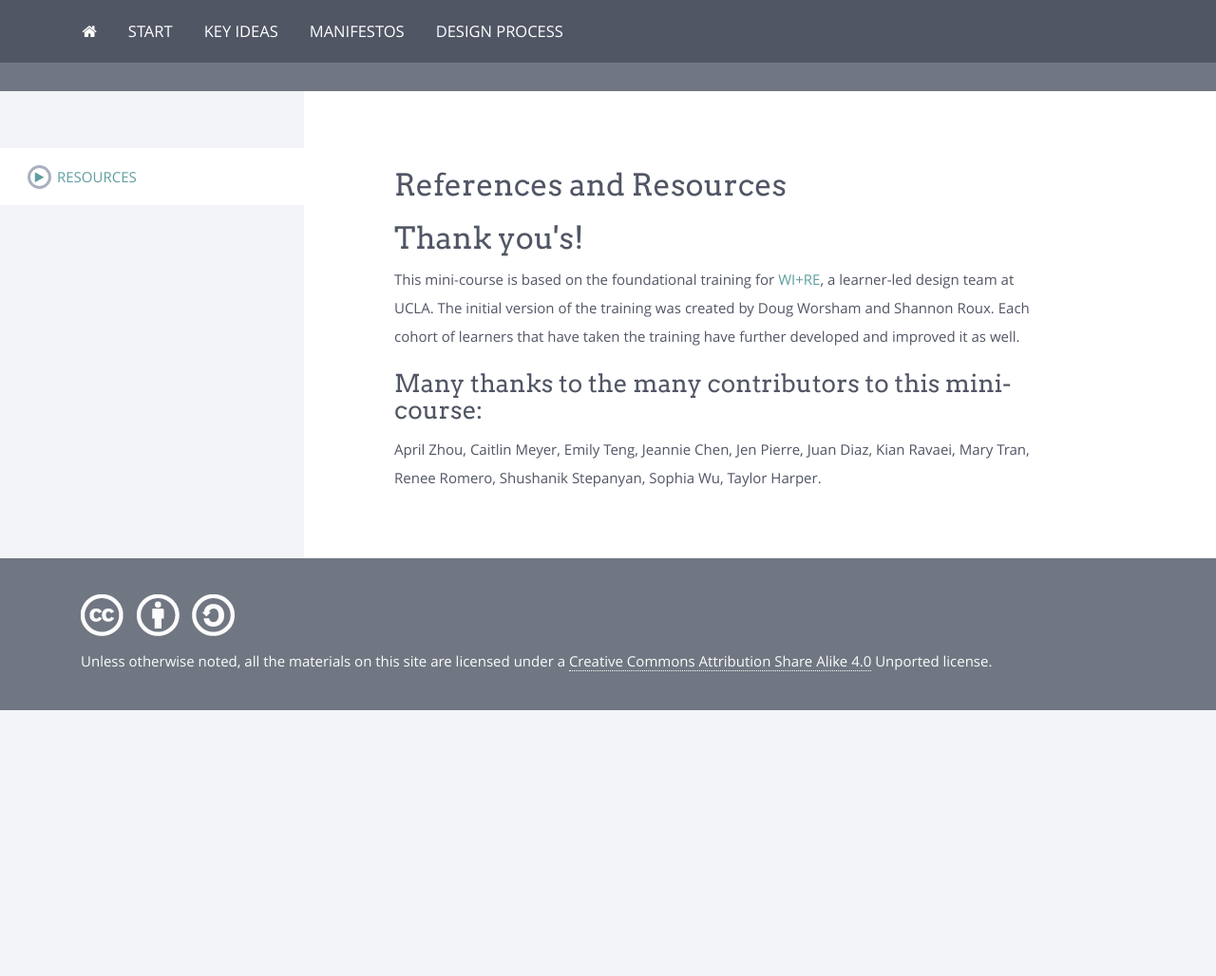
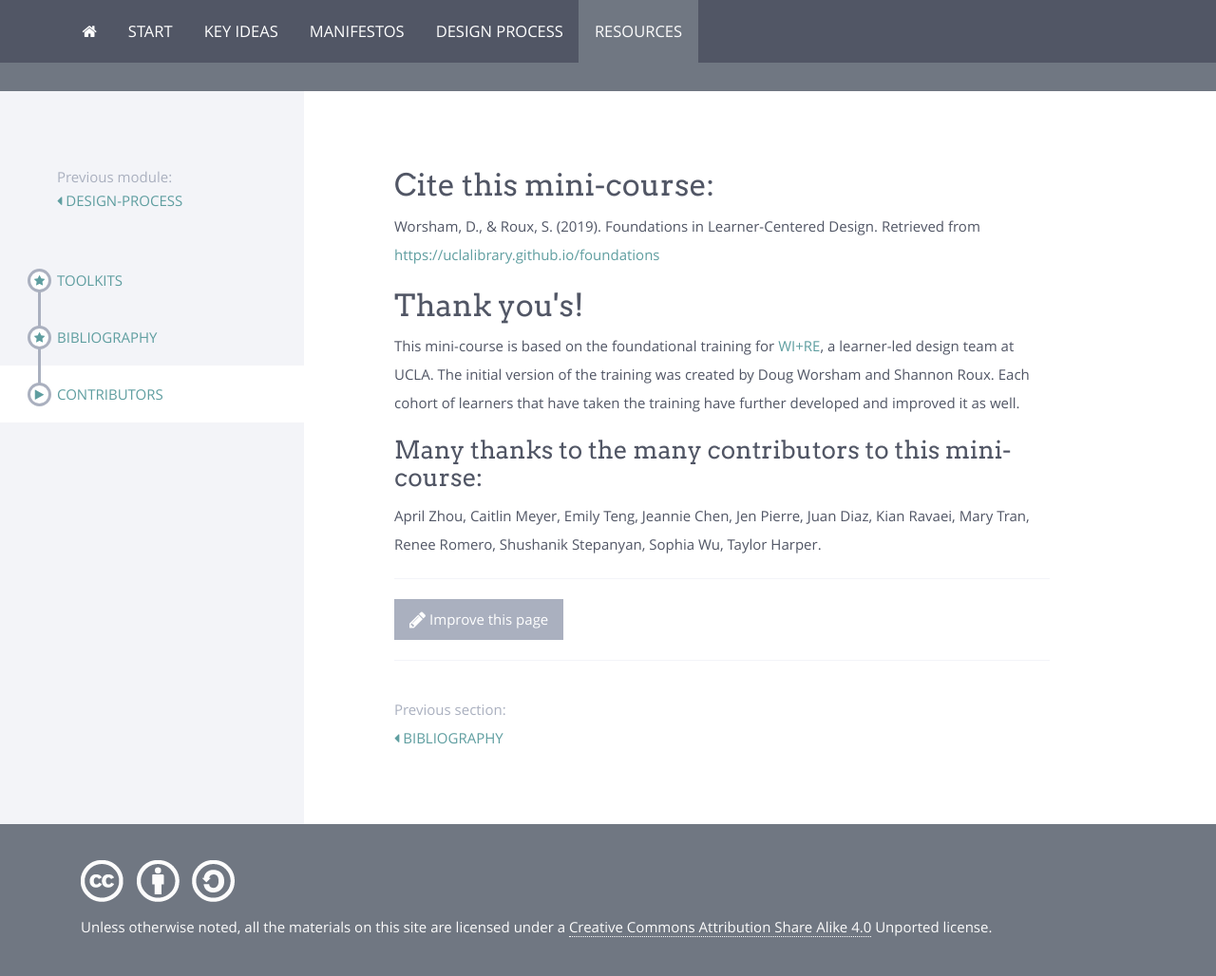
Before and after one commit to UCLALibrary/foundations, a Jekyll site: the page built from modules/resources/_posts/2000-01-03-thank-yous.html, in a window 1280 px wide. Shown: the whole page at 95% size. Built offline with Jekyll 4.4.1, drawn with Linux system fonts in a browser that asks for light colours; nearby versions of some CDN libraries; before the commit the page ends 900 px from its top, so only the background shows below that.

Commit message:
resources and improve this page

```diff
--- a/_config.yml
+++ b/_config.yml
@@ -7,6 +7,10 @@ permalink: /:categories/:title/
 # ga_tracking_code:
 # Please leave this code here for us to see how Course in a Box get used
 p2pu_ga_tracking_code: UA-55722824-1
+
+# for edit this page
+git_address: http://github.com/uclalibrary/foundations
+git_edit_address: http://github.com/uclalibrary/foundations/blob/gh-pages
 
 # Some files we need to exclude, so Github can build the site
 exclude: [Gemfile, Gemfile.lock, README.md]
--- a/_data/course.yml
+++ b/_data/course.yml
@@ -1,6 +1,6 @@
 title: Foundations in Learner-Centered Design
 description: Launch a learner-centered design team and start making things together with this quick and practical mini-course.
-modules: [start, key-ideas, manifestos, design-process]
+modules: [start, key-ideas, manifestos, design-process, resources]
 # signups:
 # - name: Doug
 #   image: https:...jpg
--- a/_layouts/course_page.html
+++ b/_layouts/course_page.html
@@ -14,7 +14,10 @@ layout: base
                     {{ content }}
 					{% include next_in_module.html %}
 					{% if prev or next %}
-						<hr />
+				    <hr />
+                    <a target="_blank" href="{{site.git_edit_address}}/{{ page.path }}" class="btn btn-default githubEditButton" role="button">
+                <i class="fa fa-pencil fa-lg"></i> Improve this page</a>
+                    <hr />
 					{% endif %}
 					{% if prev %}
 						<div class="pagination-section pull-left">
--- a/modules/key-ideas/_posts/2000-01-02-active-learning.html
+++ b/modules/key-ideas/_posts/2000-01-02-active-learning.html
@@ -10,7 +10,7 @@ title: Active Learning
 
 <script src="https://ccle.ucla.edu/mod/hvp/library/js/h5p-resizer.js" charset="UTF-8"></script>
 
-<iframe src="https://ccle.ucla.edu/mod/hvp/embed.php?id=2434406" width="100%" frameborder="1" allowfullscreen="allowfullscreen"></iframe><script src="https://ccle.ucla.edu/mod/hvp/library/js/h5p-resizer.js" charset="UTF-8"></script>
+<iframe src="https://ccle.ucla.edu/mod/hvp/embed.php?id=2434406" width="100%"  height="546" frameborder="1" allowfullscreen="allowfullscreen"></iframe><script src="https://ccle.ucla.edu/mod/hvp/library/js/h5p-resizer.js" charset="UTF-8"></script>
 <!-- todo: make frameborder better match theme -->
 <!-- todo: consider - experiential learning, pair and group work, problem-based learning, desirable difficulty, flow -->
 
--- a/modules/key-ideas/_posts/2000-01-05-universal-design.html
+++ b/modules/key-ideas/_posts/2000-01-05-universal-design.html
@@ -11,7 +11,7 @@ title: Universal Design
 
 For a brief overview of the concept of Universal Design check out this interactive reader:
 
-<iframe src="https://ccle.ucla.edu/mod/hvp/embed.php?id=2453761" width="1581" height="914" frameborder="0" allowfullscreen="allowfullscreen"></iframe><script src="https://ccle.ucla.edu/mod/hvp/library/js/h5p-resizer.js" charset="UTF-8"></script>
+<iframe src="https://ccle.ucla.edu/mod/hvp/embed.php?id=2453761" width="100%" height="546" frameborder="1" allowfullscreen="allowfullscreen"></iframe><script src="https://ccle.ucla.edu/mod/hvp/library/js/h5p-resizer.js" charset="UTF-8"></script>
 
 <div class="card my-5 shadow-sm">
   <div class="card-header">
--- a/modules/resources/_posts/2000-01-01-resources.html
+++ b/modules/resources/_posts/2000-01-03-thank-yous.html
@@ -1,9 +1,11 @@
 ---
-title: Resources
-excerpt: "Find out why community is important in learning something new, what makes robust communities tick, and start co-designing your course."
+title: Contributors
 published: true
 ---
-<h2>References and Resources</h2>
+<h2>Cite this mini-course:</h2>
+
+<p class="code">Worsham, D., & Roux, S. (2019). Foundations in Learner-Centered Design. Retrieved from <a href="https://uclalibrary.github.io/foundations" target="_blank">https://uclalibrary.github.io/foundations</a>
+</p>
 
 <h2>Thank you's!</h2>
 <p>This mini-course is based on the foundational training for <a href="https://uclalibrary.github.io/research-tips/about/" target="_blank">WI+RE</a>, a learner-led design team at UCLA. The initial version of the training was created by Doug Worsham and Shannon Roux. Each cohort of learners that have taken the training have further developed and improved it as well.</p>
```
Also changed, not shown: modules/resources/_posts/2000-01-01-toolkits.html (added, +89 -0 lines), modules/resources/_posts/2000-01-02-bibliography.html (added, +11 -0 lines).
